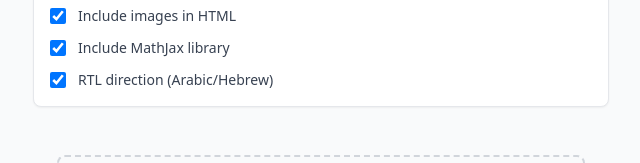
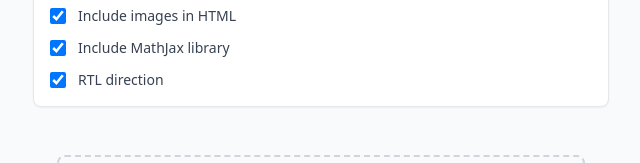
Before and after one commit to sayedyousef/document-processing-api-2, a Vue app in the folder document-processing-api/frontend/: page / in a window 1280 px wide. Shown: the part 363-526 px from the top of the page, without its empty margins (319-959 px from the left). Built offline with nearby package versions, Linux system fonts and the light colour scheme; the HTML template or start-up script is replaced by a standard one.

Commit message:
Rename RTL checkbox label

```diff
--- a/document-processing-api/frontend/src/App.vue
+++ b/document-processing-api/frontend/src/App.vue
@@ -82,7 +82,7 @@
           <label class="flex items-center space-x-3 cursor-pointer">
             <input type="checkbox" v-model="conversionConfig.rtl_direction"
                    class="w-4 h-4 text-blue-500 rounded">
-            <span class="text-sm text-gray-700">RTL direction (Arabic/Hebrew)</span>
+            <span class="text-sm text-gray-700">RTL direction</span>
           </label>
         </div>
       </div>
```
